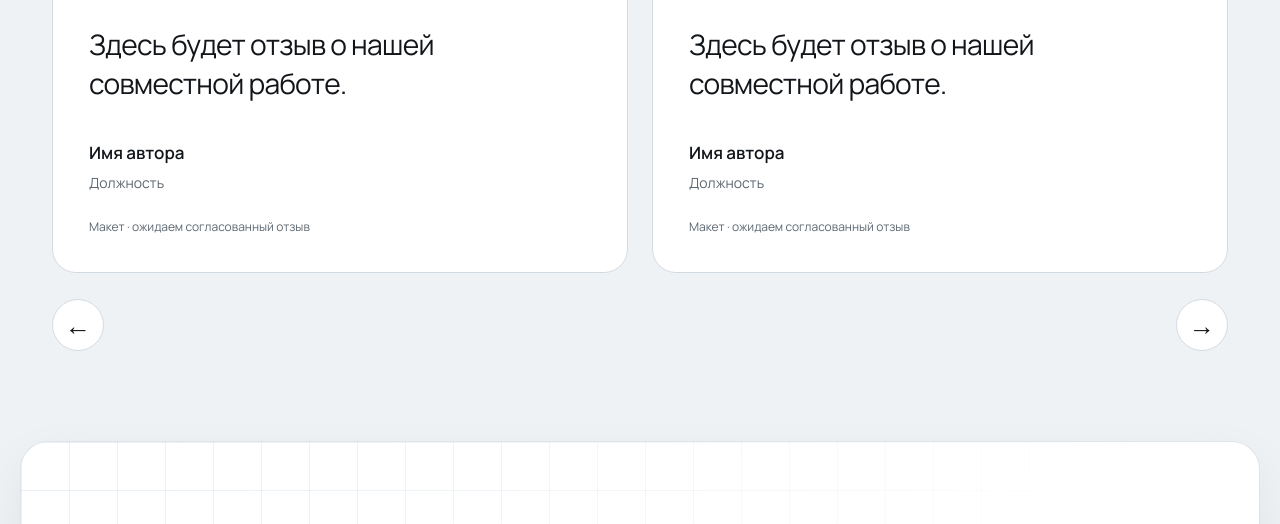
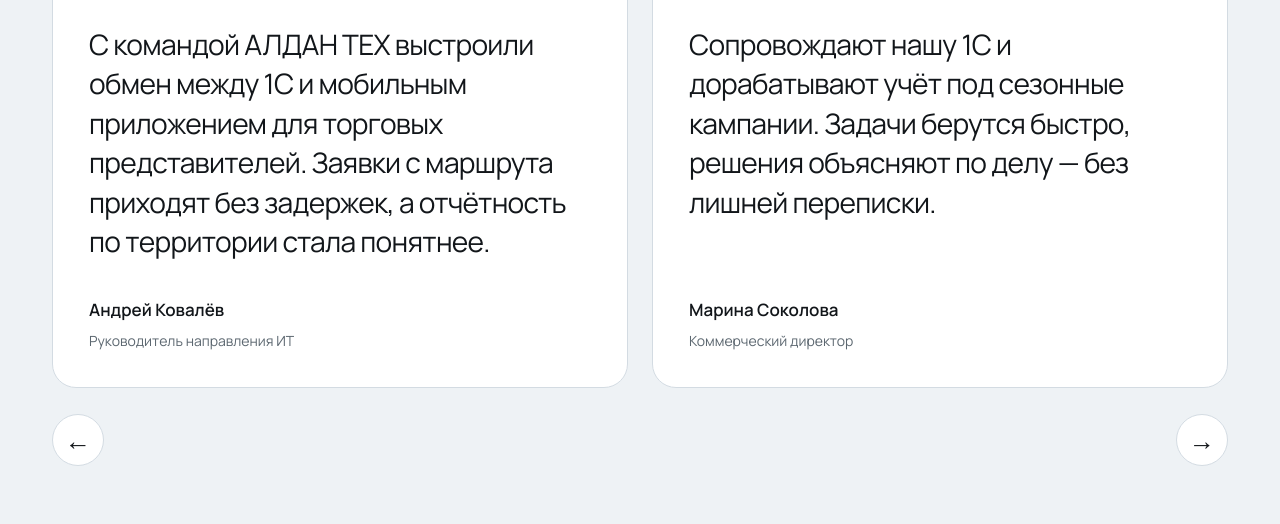
Before and after one commit to ol1vvvka/aldanteh_web_site, a plain HTML site: page index.html in a window 1280 px wide. Shown: the part 5430-5954 px from the top of the page. Drawn offline with Linux system fonts and the light colour scheme; animation ran at ten frames a second.

Commit message:
Заполнить отзывы клиентов на главной вместо макетов
В карусели размещены тексты и авторы по семи партнёрам, убраны пометки о макетах, обновлены стили и документация.

Co-authored-by: Nika <ol1vvvka@users.noreply.github.com>

```diff
--- a/assets/css/main.css
+++ b/assets/css/main.css
@@ -1051,11 +1051,10 @@ p { text-wrap: pretty; }
 .testimonial-grid { display: grid; grid-template-columns: 1fr 1fr; gap: 24px; }
 .testimonial-card { display: flex; flex-direction: column; align-items: flex-start; padding: clamp(24px, 3vw, 44px); border: 1px solid var(--line); border-radius: 24px; background: var(--surface); }
 .testimonial-company { color: var(--muted); font-size: 15px; padding-bottom: 24px; border-bottom: 1px solid var(--line); width: 100%; }
-.testimonial-placeholder { font-size: clamp(21px, 2.2vw, 29px); line-height: 1.4; letter-spacing: -.025em; margin: 28px 0 36px; }
+.testimonial-quote, .testimonial-placeholder { font-size: clamp(21px, 2.2vw, 29px); line-height: 1.4; letter-spacing: -.025em; margin: 28px 0 36px; }
 .testimonial-author { display: grid; gap: 6px; margin-top: auto; }
 .testimonial-author strong { font-size: 17px; font-weight: 600; }
-.testimonial-author span, .testimonial-status { font-size: 14px; color: var(--muted); }
-.testimonial-status { margin-top: 24px; font-size: 12px; }
+.testimonial-author span { font-size: 14px; color: var(--muted); }
 @media (max-width: 600px) {
     .partner-grid { grid-template-columns: 1fr 1fr; }
     .partner-placeholder { min-height: 120px; padding: 18px 12px; flex-direction: column; gap: 8px; font-size: 14px; text-align: center; }
--- a/index.html
+++ b/index.html
@@ -25,7 +25,7 @@
         <link rel="preconnect" href="https://fonts.gstatic.com" crossorigin>
         <link rel="stylesheet" href="https://fonts.googleapis.com/css2?family=Manrope:wght@400;500;600;700;800&display=swap">
         <link rel="stylesheet" href="assets/css/components.css?v=20261116-smaily-fit">
-        <link rel="stylesheet" href="assets/css/main.css?v=20261116-partners-fade">
+        <link rel="stylesheet" href="assets/css/main.css?v=20261117-testimonials">
         <script src="assets/js/theme.js"></script>
         <script src="assets/js/main.js" defer></script>
         <script src="assets/js/motion.js?v=partners-loop" defer></script>
@@ -275,49 +275,42 @@
                 <div class="section-heading">
                     <div><p class="eyebrow">{ Обратная связь }</p><h2 id="testimonials-title">О работе<br><span class="muted">с нами.</span></h2></div>
                 </div>
-                <div class="testimonial-carousel" role="region" aria-roledescription="карусель" aria-label="Макеты отзывов клиентов">
+                <div class="testimonial-carousel" role="region" aria-roledescription="карусель" aria-label="Отзывы клиентов">
                     <div class="testimonial-track" id="testimonial-track" tabindex="0" aria-label="Карточки отзывов; используйте клавиши влево и вправо">
                         <article class="testimonial-card" role="group" aria-roledescription="слайд" aria-label="1 из 7 — Юнилэнд">
                             <div class="testimonial-company"><div class="partner-icon"><img src="assets/images/partners/uniland-clear.png" alt="" loading="lazy" decoding="async"></div><strong>Юнилэнд</strong></div>
-                            <p class="testimonial-placeholder">Здесь будет отзыв о нашей совместной работе.</p>
-                            <div class="testimonial-author"><strong>Имя автора</strong><span>Должность</span></div>
-                            <span class="testimonial-status">Макет · ожидаем согласованный отзыв</span>
+                            <p class="testimonial-quote">С командой АЛДАН ТЕХ выстроили обмен между 1С и мобильным приложением для торговых представителей. Заявки с маршрута приходят без задержек, а отчётность по территории стала понятнее.</p>
+                            <div class="testimonial-author"><strong>Андрей Ковалёв</strong><span>Руководитель направления ИТ</span></div>
                         </article>
                         <article class="testimonial-card" role="group" aria-roledescription="слайд" aria-label="2 из 7 — Конфетный двор">
                             <div class="testimonial-company"><div class="partner-icon"><img src="assets/images/partners/confectionery-court.png" alt="" loading="lazy" decoding="async"></div><strong>Конфетный двор</strong></div>
-                            <p class="testimonial-placeholder">Здесь будет отзыв о нашей совместной работе.</p>
-                            <div class="testimonial-author"><strong>Имя автора</strong><span>Должность</span></div>
-                            <span class="testimonial-status">Макет · ожидаем согласованный отзыв</span>
+                            <p class="testimonial-quote">Сопровождают нашу 1С и дорабатывают учёт под сезонные кампании. Задачи берутся быстро, решения объясняют по делу — без лишней переписки.</p>
+                            <div class="testimonial-author"><strong>Марина Соколова</strong><span>Коммерческий директор</span></div>
                         </article>
                         <article class="testimonial-card" role="group" aria-roledescription="слайд" aria-label="3 из 7 — Смайли">
                             <div class="testimonial-company"><div class="partner-icon"><img src="assets/images/partners/smaily-clear.png" alt="" loading="lazy" decoding="async"></div><strong>Смайли</strong></div>
-                            <p class="testimonial-placeholder">Здесь будет отзыв о нашей совместной работе.</p>
-                            <div class="testimonial-author"><strong>Имя автора</strong><span>Должность</span></div>
-                            <span class="testimonial-status">Макет · ожидаем согласованный отзыв</span>
+                            <p class="testimonial-quote">Настроили учёт и обмен данными так, чтобы склады и точки продаж работали в одном контуре. Поддержка отвечает по регламенту, а доработки не ломают привычный процесс.</p>
+                            <div class="testimonial-author"><strong>Ольга Беляева</strong><span>Руководитель операций</span></div>
                         </article>
                         <article class="testimonial-card" role="group" aria-roledescription="слайд" aria-label="4 из 7 — На Вишнёвой">
                             <div class="testimonial-company"><div class="partner-icon"><img src="assets/images/partners/cherry-bakery-clear.png" alt="" loading="lazy" decoding="async"></div><strong>На Вишнёвой</strong></div>
-                            <p class="testimonial-placeholder">Здесь будет отзыв о нашей совместной работе.</p>
-                            <div class="testimonial-author"><strong>Имя автора</strong><span>Должность</span></div>
-                            <span class="testimonial-status">Макет · ожидаем согласованный отзыв</span>
+                            <p class="testimonial-quote">Помогли связать производство и учёт: от сырья до отгрузки. Внедрили прослеживаемость и маркировку без остановки смены — пекарня продолжала работать в обычном ритме.</p>
+                            <div class="testimonial-author"><strong>Елена Чернова</strong><span>Директор производства</span></div>
                         </article>
                         <article class="testimonial-card" role="group" aria-roledescription="слайд" aria-label="5 из 7 — Брусника Маркет">
                             <div class="testimonial-company"><div class="partner-icon"><img src="assets/images/partners/brusnika-clear.png" alt="" loading="lazy" decoding="async"></div><strong>Брусника Маркет</strong></div>
-                            <p class="testimonial-placeholder">Здесь будет отзыв о нашей совместной работе.</p>
-                            <div class="testimonial-author"><strong>Имя автора</strong><span>Должность</span></div>
-                            <span class="testimonial-status">Макет · ожидаем согласованный отзыв</span>
+                            <p class="testimonial-quote">Автоматизировали розничные процессы и отчётность по точкам. Система стала прозрачнее для управляющих, а сотрудники быстрее освоили новые сценарии работы.</p>
+                            <div class="testimonial-author"><strong>Игорь Савельев</strong><span>Управляющий</span></div>
                         </article>
                         <article class="testimonial-card" role="group" aria-roledescription="слайд" aria-label="6 из 7 — Семейные традиции">
                             <div class="testimonial-company"><div class="partner-icon"><img src="assets/images/partners/family-traditions-clear.png" alt="" loading="lazy" decoding="async"></div><strong>Семейные традиции</strong></div>
-                            <p class="testimonial-placeholder">Здесь будет отзыв о нашей совместной работе.</p>
-                            <div class="testimonial-author"><strong>Имя автора</strong><span>Должность</span></div>
-                            <span class="testimonial-status">Макет · ожидаем согласованный отзыв</span>
+                            <p class="testimonial-quote">Настроили оперативный учёт на пищевом производстве и интеграцию с государственными системами контроля. Теперь видно движение партий и проще закрывать смены.</p>
+                            <div class="testimonial-author"><strong>Наталья Орлова</strong><span>Начальник производства</span></div>
                         </article>
                         <article class="testimonial-card" role="group" aria-roledescription="слайд" aria-label="7 из 7 — Голицин">
                             <div class="testimonial-company"><div class="partner-icon"><img src="assets/images/partners/golitsin-clear.png" alt="" loading="lazy" decoding="async"></div><strong>Голицин</strong></div>
-                            <p class="testimonial-placeholder">Здесь будет отзыв о нашей совместной работе.</p>
-                            <div class="testimonial-author"><strong>Имя автора</strong><span>Должность</span></div>
-                            <span class="testimonial-status">Макет · ожидаем согласованный отзыв</span>
+                            <p class="testimonial-quote">Команда быстро разобралась в наших процессах и доработала 1С под реальные сценарии склада и отгрузок. Общение спокойное, сроки держат, результат проверяем вместе.</p>
+                            <div class="testimonial-author"><strong>Дмитрий Волков</strong><span>Руководитель логистики</span></div>
                         </article>
                     </div>
                     <div class="testimonial-controls">
```
Also changed, not shown: 3 other files.
